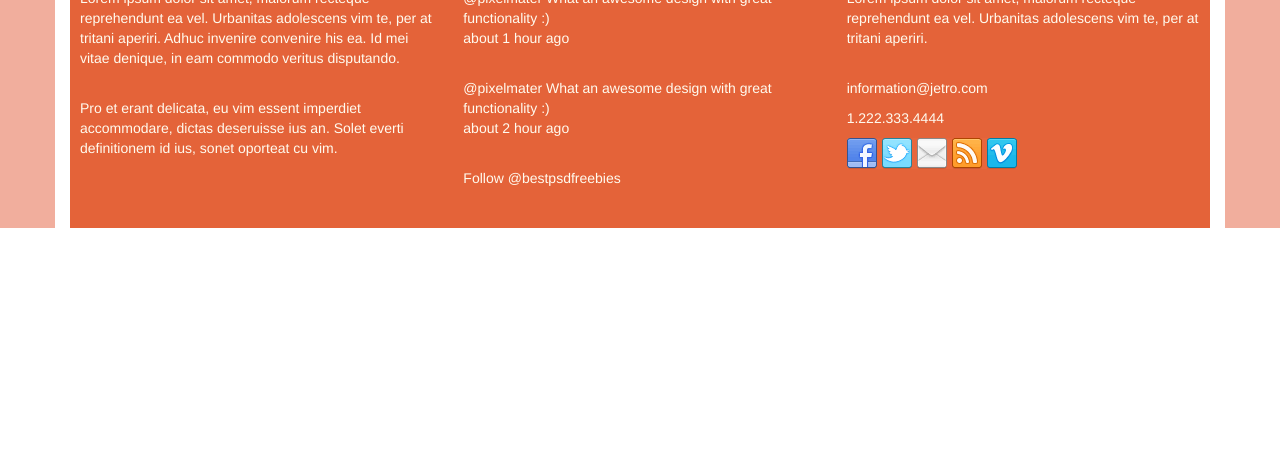
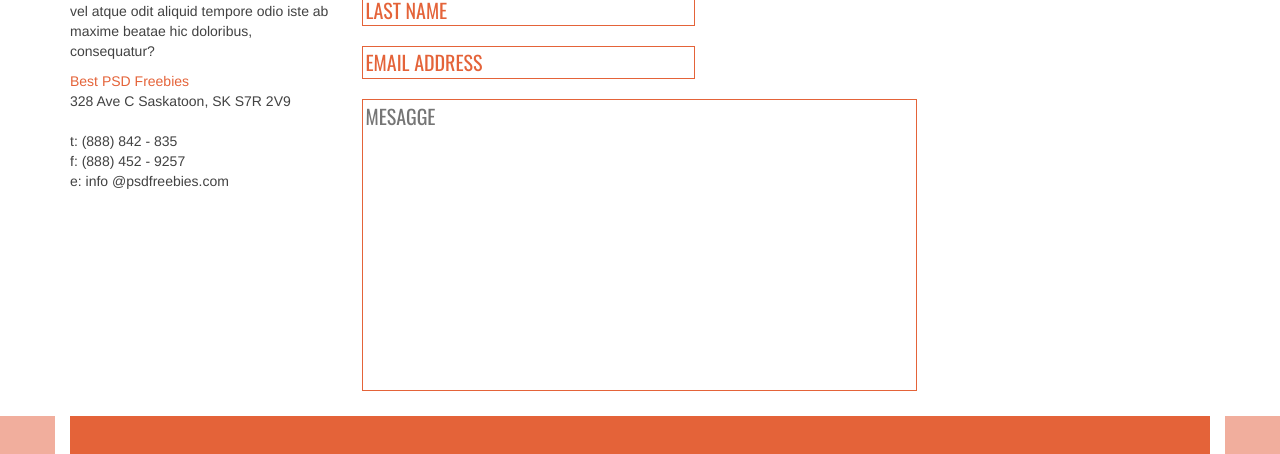
Before and after one commit to opazisimo/loveblog, a plain HTML site: page contact.html in a window 1280 px wide. Shown: the part 771-1225 px from the top of the page. Before the commit the page ends 999 px from the top, so only its background shows below. Drawn offline with nearby package versions, Linux system fonts and the light colour scheme; a web font is replaced by a local one.

Commit message:
pagina contact lista

```diff
--- a/contact.html
+++ b/contact.html
@@ -45,11 +45,32 @@
 	<section id="contenido-blog">
 		<div class="container">
 			<div class="row">
-				<!-- Contenido central -->
-				<div class="col-md-9">
-					<h1>hola mundo</h1>
+<!-- Contenido central -->
+				<div class="col-md-9 central">
+					<img src="images/map.png">
+					<div class="row info">
+						<div class="col-md-4">
+							<p>Lorem ipsum dolor sit amet, consectetur adipisicing elit. Ullam totam rem a repudiandae at perspiciatis quas magni vel atque odit aliquid tempore odio iste ab maxime beatae hic doloribus, consequatur?</p>
+							<a href="#">Best PSD Freebies</a>
+							<p>
+							328 Ave C Saskatoon, SK S7R 2V9  <br> <br>
+							t: (888) 842 - 835  <br>
+							f: (888) 452 - 9257  <br>
+							e: info @psdfreebies.com <br>
+							</p>
+
+						</div>
+						<div class="col-md-8 formu">
+							<form action="">
+								<input class="boni" value="first name" placeholder="" type="text">
+								<input class="boni" value="last name" placeholder="" type="text">
+								<input class="boni" value="email address" placeholder="" type="text">
+								<textarea class="boni" value="holi" name="" id="mesagge" placeholder ="mesagge"cols="30" rows="10"></textarea>
+							</form>
+						</div>
+					</div>
 				</div>
-				<!-- Sidebar -->
+<!-- Sidebar -->
 				<div class="col-md-3 aside">
 					<div class="sidetitle">
 						<h3>about jetro</h3>
--- a/css/helpers/mixin.scss
+++ b/css/helpers/mixin.scss
@@ -60,6 +60,14 @@
 	margin-left:5px;
 }
 
-@mixing marbottom {
+@mixin marbottom {
 	margin-bottom: $marg-b;
 }
+
+@mixin martop {
+	margin-top: 20px;
+}
+
+@mixin marbot {
+	margin-bottom: 20px;
+}
--- a/css/pages/contact.scss
+++ b/css/pages/contact.scss
@@ -0,0 +1,30 @@
+.central {
+	img {
+		width: 100%;
+		@include martop;
+	}
+	.info {
+		@include martop;
+		p {
+			color: $drk-text;
+		}
+		a {
+			color: $prin-tanger;
+		}
+	}
+	.formu {
+		input {
+			display: block;
+			width:60%;
+		}
+		#mesagge {
+			width:100%;
+			resize:none;
+		}
+		.boni {
+			border: 1px solid $prin-tanger;
+			@include marbot;
+			@include tangertitle;
+		}
+	}
+}
```
Also changed, not shown: css/style.css, 1 other file.
